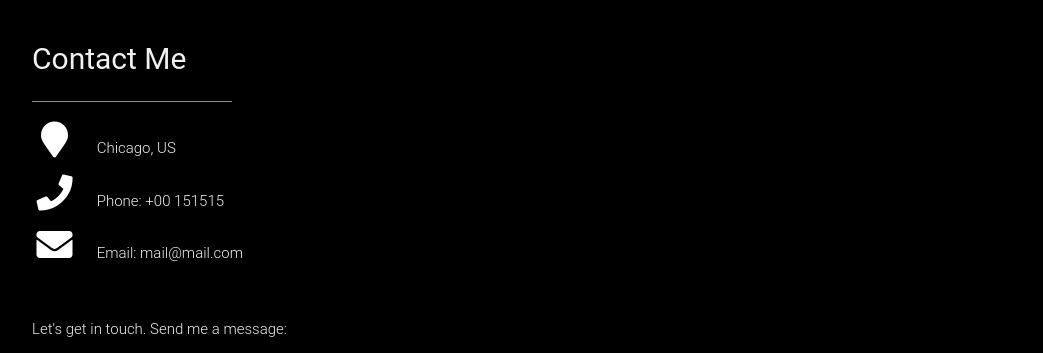
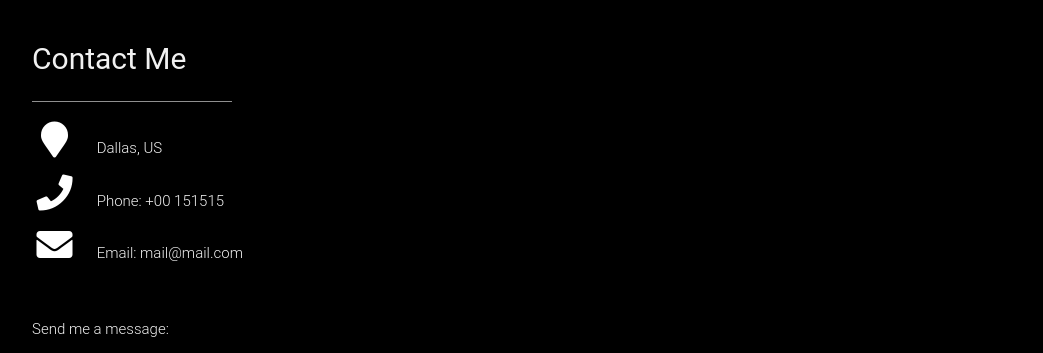
Before and after one commit to Amon1459/Mikemilesfanpage, a plain HTML site: page index.html in a window 1280 px wide. Shown: the part 4560-4913 px from the top of the page, without its empty margins (178-1221 px from the left). Drawn offline with nearby package versions, Linux system fonts and the light colour scheme.

Commit message:
Update index.html

```diff
--- a/index.html
+++ b/index.html
@@ -193,11 +193,11 @@ Was a member of the AAU team, the Texas Titans, one of the top programs on the N
     <hr style="width:200px" class="w3-opacity">
 
     <div class="w3-section">
-      <p><i class="fa fa-map-marker fa-fw w3-text-white w3-xxlarge w3-margin-right"></i> Chicago, US</p>
+      <p><i class="fa fa-map-marker fa-fw w3-text-white w3-xxlarge w3-margin-right"></i> Dallas, US</p>
       <p><i class="fa fa-phone fa-fw w3-text-white w3-xxlarge w3-margin-right"></i> Phone: +00 151515</p>
       <p><i class="fa fa-envelope fa-fw w3-text-white w3-xxlarge w3-margin-right"> </i> Email: mail@mail.com</p>
     </div><br>
-    <p>Let's get in touch. Send me a message:</p>
+    <p> Send me a message:</p>
 
     <form action="/action_page.php" target="_blank">
       <p><input class="w3-input w3-padding-16" type="text" placeholder="Name" required name="Name"></p>
```
